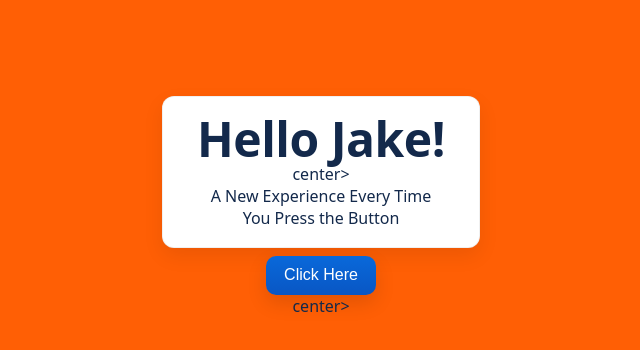
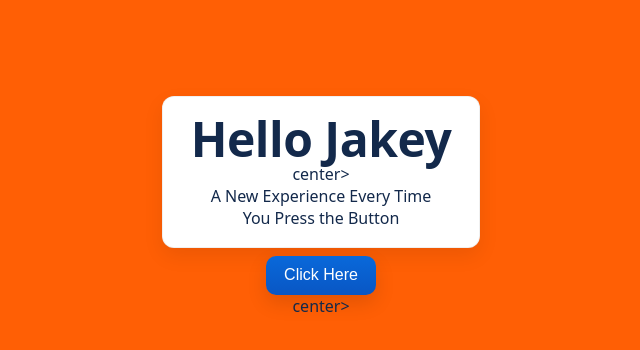
Before and after one commit to dgalanto/jake, a plain HTML site: page index.htm in a window 1280 px wide. Shown: the whole page, without its empty margins (319-959 px from the left). Drawn offline with Linux system fonts and the light colour scheme.

Commit message:
Change greeting from 'Hello Jake!' to 'Hello Jakey'

```diff
--- a/index.htm
+++ b/index.htm
@@ -157,7 +157,7 @@
   <div class="wrap">
     <div class="card" role="main" aria-labelledby="hello-title">
       <div class="hello" aria-hidden="false">
-        <center><h1 id="hello-title">Hello Jake!</h1></center>center>
+        <center><h1 id="hello-title">Hello Jakey</h1></center>center>
          <center> <div id="hello-tike">A New Experience Every Time<br> You Press the Button</div></center>
       </div>
 
```
